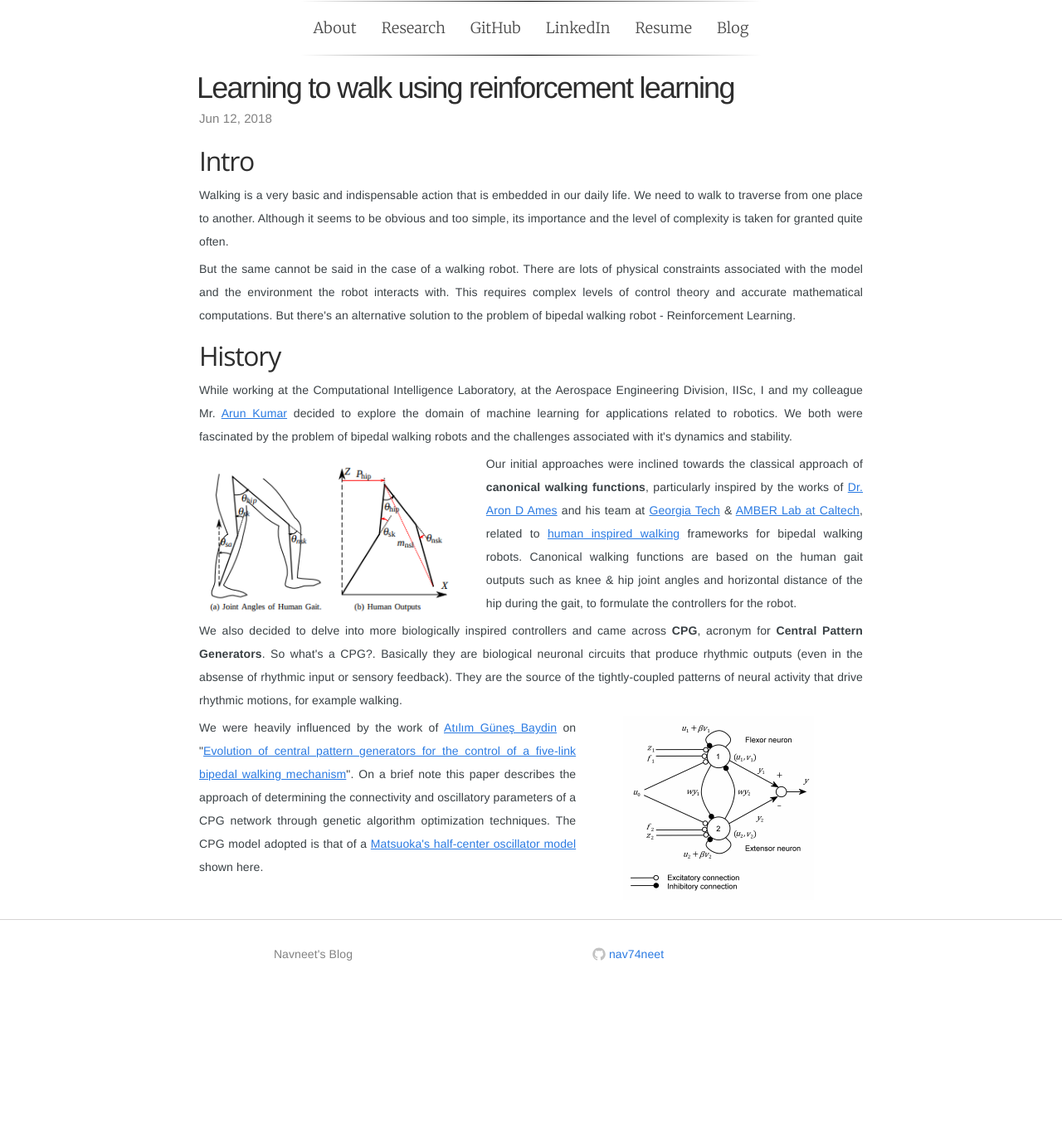
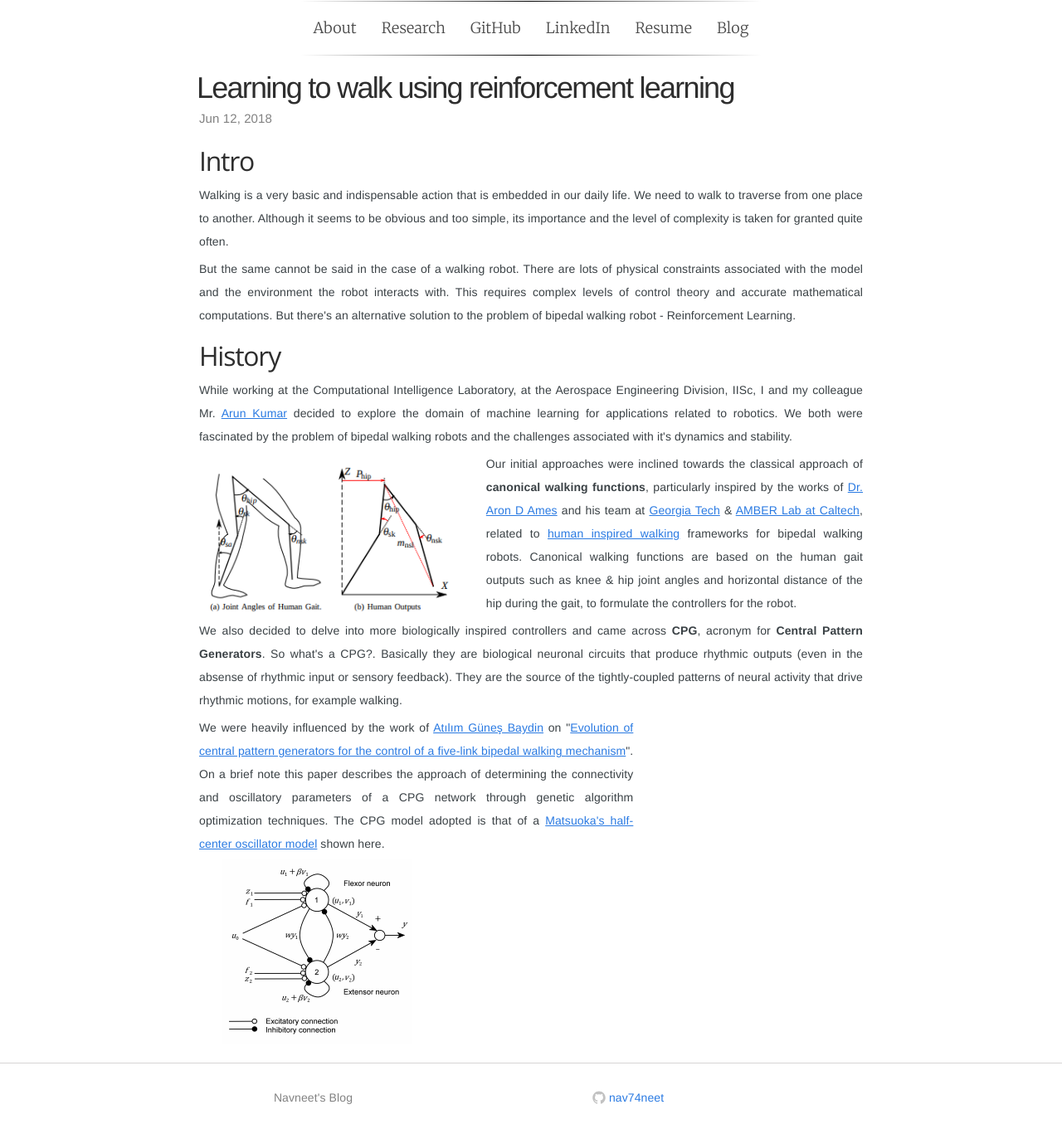
Before and after one commit to navuboy/navuboy.github.io, a Jekyll site: the page built from _posts/2018-06-12-ddpg.md, in a window 1280 px wide. Shown: the whole page at 83% size. Built offline with Jekyll 4.4.1, drawn with Linux system fonts in a browser that asks for light colours; some web fonts are replaced; before the commit the page ends 1188 px from its top, so only the background shows below that.

Commit message:
Updated post

```diff
--- a/_posts/2018-06-12-ddpg.md
+++ b/_posts/2018-06-12-ddpg.md
@@ -27,10 +27,10 @@
 
 <p style="text-align:justify">We also decided to delve into more biologically inspired controllers and came across <strong>CPG</strong>, acronym for <strong>Central Pattern Generators</strong>. So what's a CPG?. Basically they are biological neuronal circuits that produce rhythmic outputs (even in the absense of rhythmic input or sensory feedback). They are the source of the tightly-coupled patterns of neural activity that drive rhythmic motions, for example walking.</p>
 <div class="row">
-<div class="col-md-7">
- <p style="text-align:justify">We were heavily influenced by the work of <a href="http://www.robots.ox.ac.uk/~gunes/" class="md-link">Atılım Güneş Baydin</a> on "<a href="https://arxiv.org/pdf/0801.0830.pdf" class="md-link">Evolution of central pattern generators for the control of a five-link bipedal walking mechanism</a>". On a brief note this paper describes the approach of determining the connectivity and oscillatory parameters of a CPG network through genetic algorithm optimization techniques. The CPG model adopted is that of a <a href="https://link.springer.com/article/10.1007/s00422-011-0432-z" class="md-link">Matsuoka's half-center oscillator model</a> shown here.</p>
+<div class="col-md-8">
+<p style="text-align:justify">We were heavily influenced by the work of <a href="http://www.robots.ox.ac.uk/~gunes/" class="md-link">Atılım Güneş Baydin</a> on "<a href="https://arxiv.org/pdf/0801.0830.pdf" class="md-link">Evolution of central pattern generators for the control of a five-link bipedal walking mechanism</a>". On a brief note this paper describes the approach of determining the connectivity and oscillatory parameters of a CPG network through genetic algorithm optimization techniques. The CPG model adopted is that of a <a href="https://link.springer.com/article/10.1007/s00422-011-0432-z" class="md-link">Matsuoka's half-center oscillator model</a> shown here.</p>
 </div>
-<div class="col-md-5">
+<div class="col-md-6">
 <img class="center" src="{{ site.github.url }}/media/blog/matsuoka_cpg.png"/>
 </div>
 </div>
```
